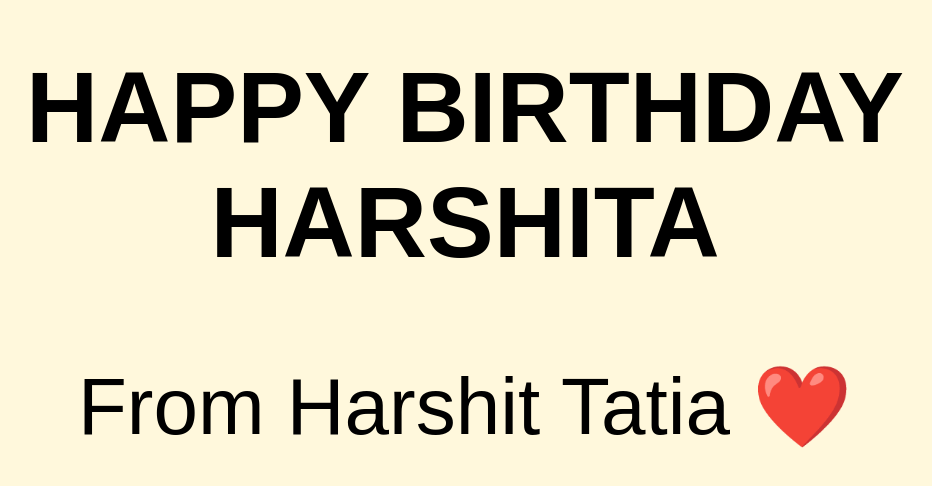
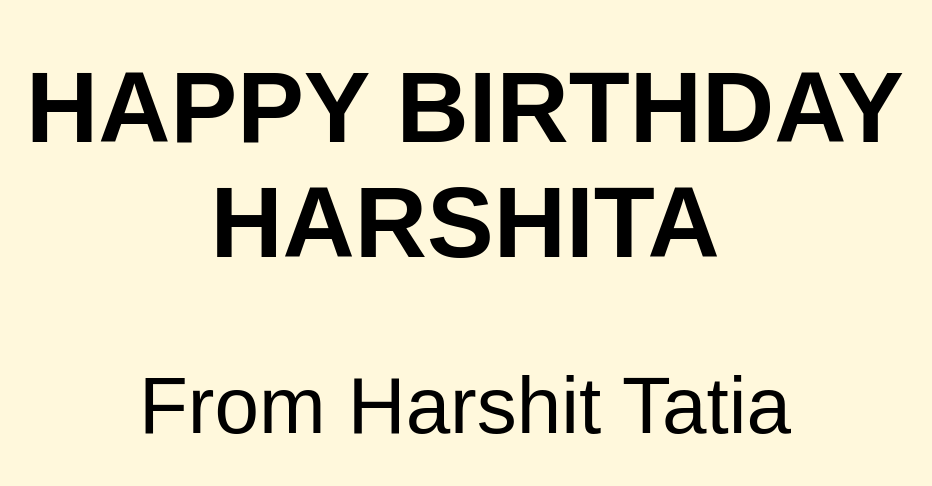
Before and after one commit to HarshitSaTatia/HarshitSaTatia.github.io, a plain HTML site: page index.html in a window 1280 px wide. Shown: the whole page, without its empty margins (175-1107 px from the left). Drawn offline with Linux system fonts and the light colour scheme.

Commit message:
Update index.html

```diff
--- a/index.html
+++ b/index.html
@@ -21,6 +21,6 @@
 </head>
 <body>
     <h1>HAPPY BIRTHDAY HARSHITA</h1>
-    <p>From Harshit Tatia ❤️</p>
+    <p>From Harshit Tatia </p>
 </body>
 </html>
```
